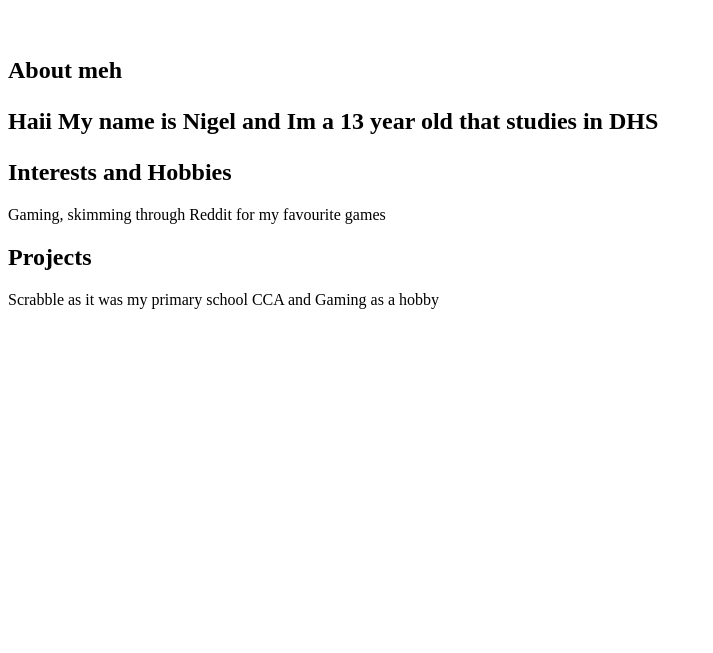
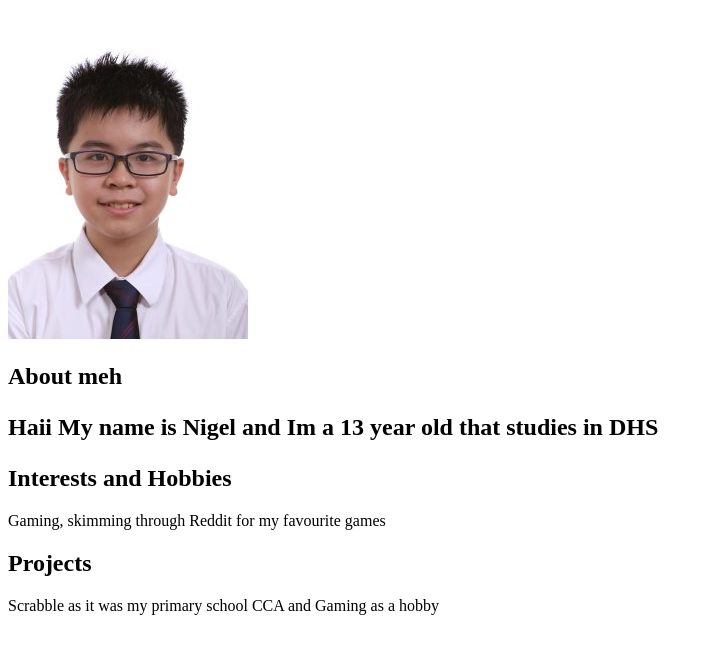
Before and after one commit to dhs17y1NigelYeap/dhs17y1nigelyeap.github.io, a plain HTML site: page index.html in a window 1280 px wide. Shown: the part 61-714 px from the top of the page, without its empty margins (0-713 px from the left). Drawn offline with Linux system fonts and the light colour scheme.

Commit message:
Update index.html

```diff
--- a/index.html
+++ b/index.html
@@ -5,7 +5,7 @@
  </head>
  <body>
    <h1>Welcome to my home(the web)!</h1>
-   <img scr="pics.jpg" />
+   <img src="pics.jpg" />
    <h2>About meh<h2>
    <p> Haii My name is Nigel and Im a 13 year old that studies in DHS</p>
    <h2>Interests and Hobbies</h2>
```
